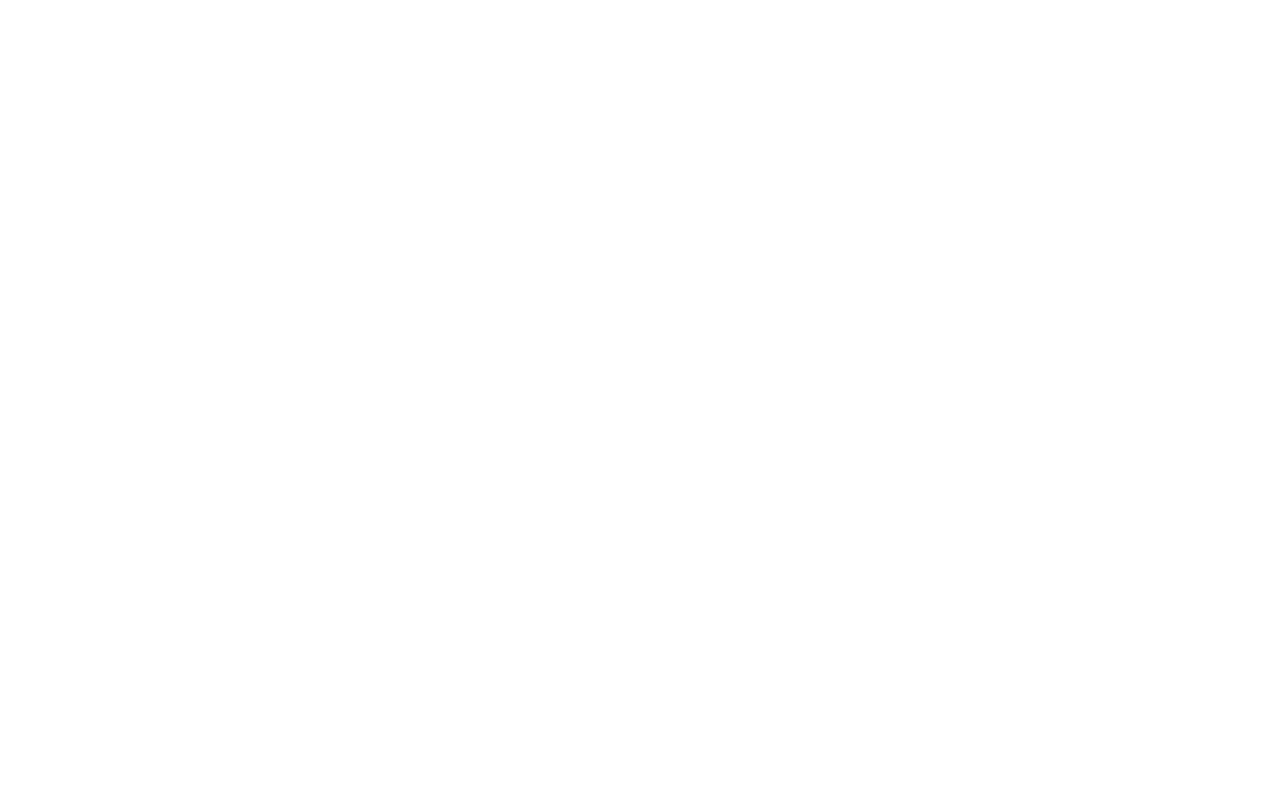
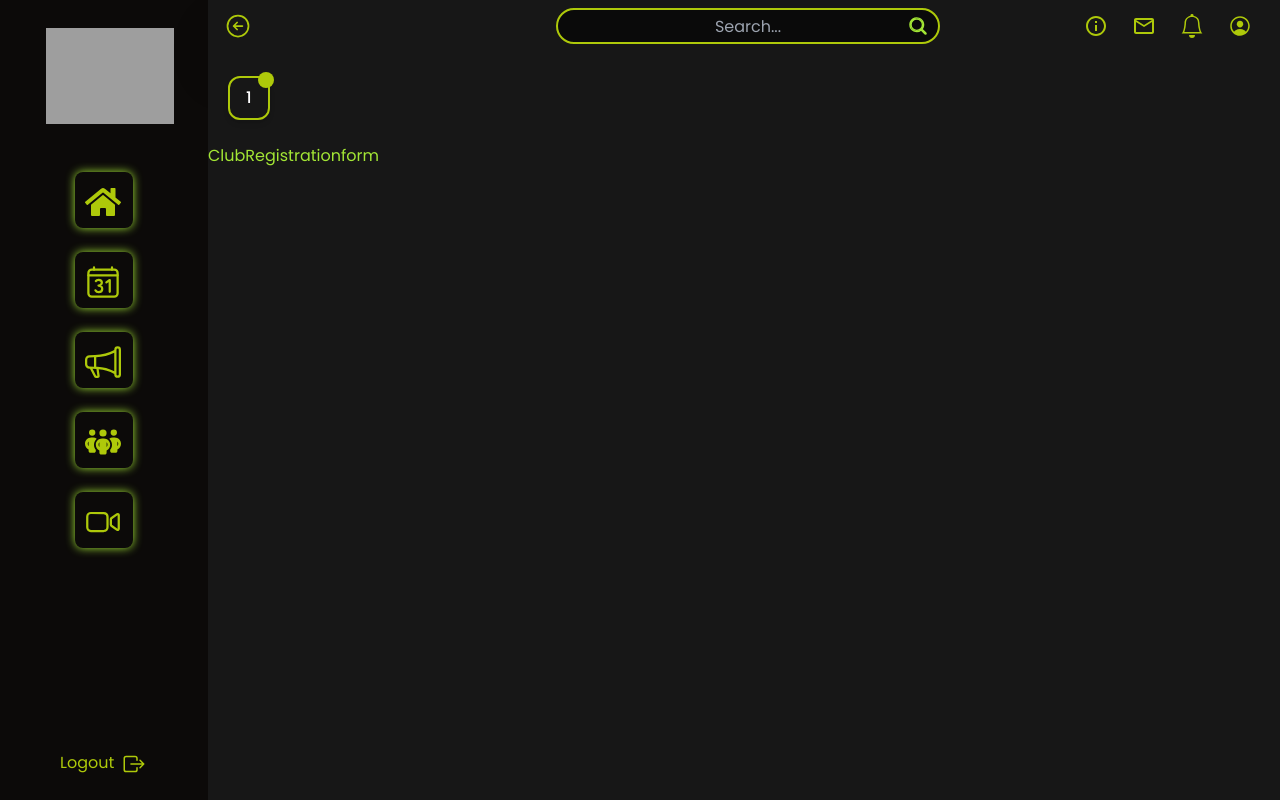
Before and after one commit to Anuraj2601/Eventix, a React (Vite) app: page /clubregister/1 in a window 1280 px wide. Before the commit this address had no page. Built offline with nearby package versions, Linux system fonts and the light colour scheme; grey boxes are pictures that could not be loaded.

Commit message:
club registration

```diff
--- a/src/App.jsx
+++ b/src/App.jsx
@@ -5,6 +5,7 @@ import Exploreclub from './pages/president/Exploreclub';
 import StudentAllClubs from './pages/student/StudentAllClubs';
 import StudentDashboard from './pages/student/StudentDashboard';
 import ClubDetails from './pages/president/ClubDetails';
+import ClubRegistration from './pages/student/ClubRegistration';
 // Import other pages if necessary
 
 const App = () => {
@@ -15,6 +16,7 @@ const App = () => {
         <Route path='/club/:name' element={<ClubDetails />} ></Route>
         <Route path='/student' element={<StudentAllClubs/>}></Route>
         <Route path='/studentdashboard' element={<StudentDashboard/>}></Route>
+        <Route path='/clubregister/:name' element={<ClubRegistration/>}></Route>
       </Routes>
     </Router>
   );
--- /dev/null
+++ b/src/components/ClubRegistrationForm.jsx
@@ -0,0 +1,9 @@
+import React from 'react'
+
+const ClubRegistrationForm = () => {
+  return (
+    <div className='text-lime-400'>ClubRegistrationform</div>
+  )
+}
+
+export default ClubRegistrationForm
--- a/src/components/StudentClubCard.jsx
+++ b/src/components/StudentClubCard.jsx
@@ -2,8 +2,16 @@ import React from 'react'
 import { Button } from "@material-tailwind/react";
 import { RiOpenArmLine } from "react-icons/ri";
 import { IoMdBookmark } from "react-icons/io";
+import { useNavigate } from 'react-router-dom';
 
 const StudentClubCard = ({club}) => {
+
+    const navigate = useNavigate();
+
+    const handleRegisterClick = () => {
+        navigate(`/clubregister/${club.club_name}`)
+    }
+
   return (
     <div className='bg-[#0B0B0B] p-6 w-2/5 rounded-2xl'>
         <div className="flex items-center justify-between mb-4">
@@ -41,7 +49,8 @@ const StudentClubCard = ({club}) => {
         </div>
         <div className="flex items-center justify-end gap-4">
             <Button className="bg-white text-[#0B0B0B] px-4 py-2 rounded-3xl font-medium">Ignore</Button>
-            <Button className= {`text-[#0B0B0B] px-4 py-2 rounded-3xl font-medium ${club.reg_status === "yes" ? 'bg-[#AEC90A]' : 'bg-[#AEC90A80]'}`} >Register</Button>
+            <Button className= {`text-[#0B0B0B] px-4 py-2 rounded-3xl font-medium ${club.reg_status === "yes" ? 'bg-[#AEC90A]' : 'bg-[#AEC90A80] cursor-not-allowed'}`}
+            onClick={handleRegisterClick}>Register</Button>
         </div>
 
     </div>
--- /dev/null
+++ b/src/pages/student/ClubRegistration.jsx
@@ -0,0 +1,37 @@
+import React from 'react'
+import Sidebar from '../../components/Sidebar'
+import Navbar from '../../components/Navbar'
+import { useParams } from 'react-router-dom'
+import { Badge, Button } from "@material-tailwind/react";
+import ClubRegistrationForm from '../../components/ClubRegistrationForm';
+
+const ClubRegistration = () => {
+
+    const {name} = useParams();
+    //console.log(name);
+
+  return (
+    <div className='fixed inset-0 flex'>
+        <Sidebar className="flex-shrink-0"/>
+        <div className='flex flex-col flex-1'>
+            <Navbar className="sticky top-0 z-10 p-4"/>
+            <div className='bg-neutral-900 text-white flex flex-col flex-1 overflow-auto'>
+                <div className='flex mx-5 my-6 relative'>
+                    <Badge placement='top-end' className='w-4 h-4 rounded-full bg-[#AEC90A] absolute -top-1 -right-1'>
+                        <Button className='bg-neutral-900 border-2 border-[#AEC90A] font-medium py-2 px-4 rounded-xl'>{name}</Button>
+                    </Badge>
+
+                </div>
+                <div>
+                    <ClubRegistrationForm/>
+                </div>
+
+            </div>
+
+        </div>
+
+    </div>
+  )
+}
+
+export default ClubRegistration
```
